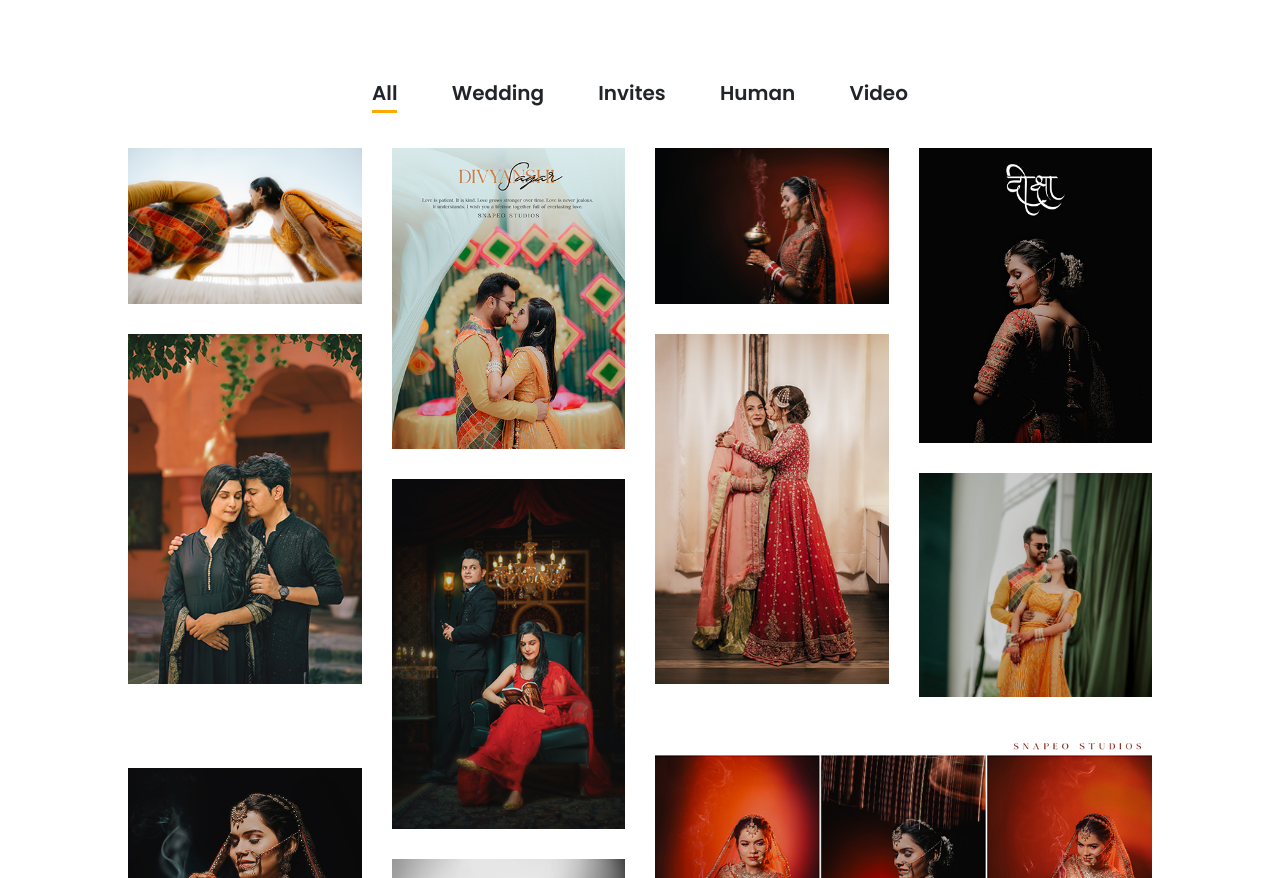
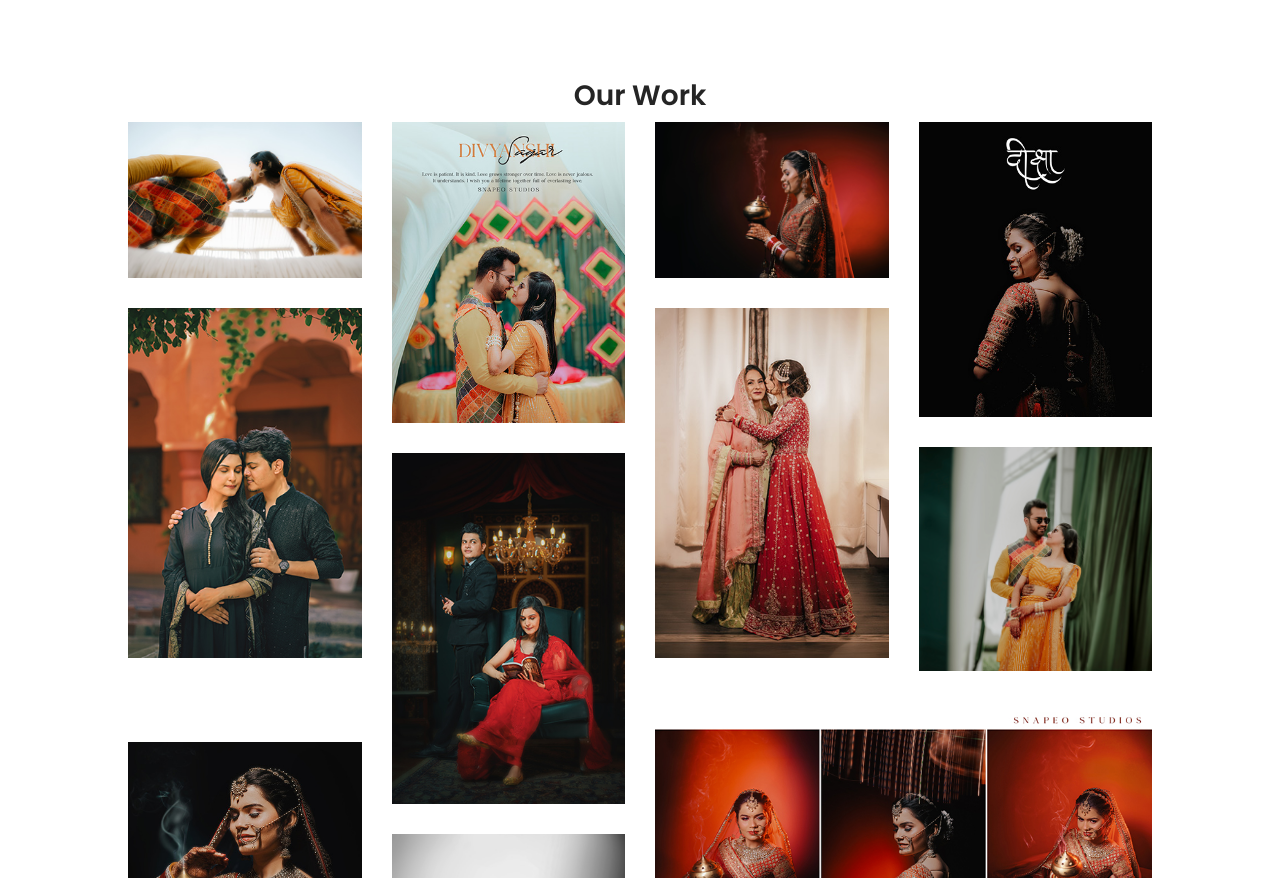
Before and after one commit to vinaychhabra/snapeo, a website: page index.html in a window 1280 px wide. Shown: the part 882-1760 px from the top of the page. Drawn offline with Linux system fonts and the light colour scheme.

Commit message:
minor updated

```diff
--- a/index.html
+++ b/index.html
@@ -156,9 +156,9 @@
     <!-- Gallery Area Start -->
     <div class="alime-portfolio-area section-padding-80 clearfix">
         <div class="container-fluid">
-            <div class="row">
+            <!-- <div class="row">
                 <div class="col-12">
-                    <!-- Projects Menu -->
+
                     <div class="alime-projects-menu">
                         <div class="portfolio-menu text-center">
                             <button class="btn active" data-filter="*">All</button>
@@ -169,8 +169,11 @@
                         </div>
                     </div>
                 </div>
-            </div>
-
+            </div> -->
+            <div class="row">
+                <div class="col-12">
+                    <h3 class="text-center">Our Work</h3>
+                </div></div>
             <div class="row alime-portfolio">
                 <!-- Single Gallery Item -->
                 <div class="col-12 col-sm-6 col-lg-3 single_gallery_item wedding mb-30 wow fadeInUp" data-wow-delay="100ms">
```
